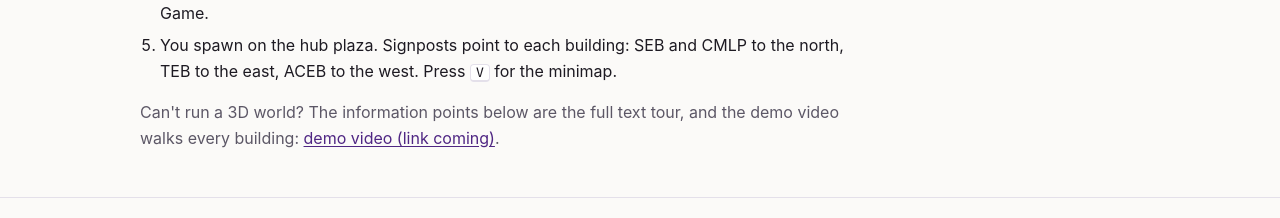
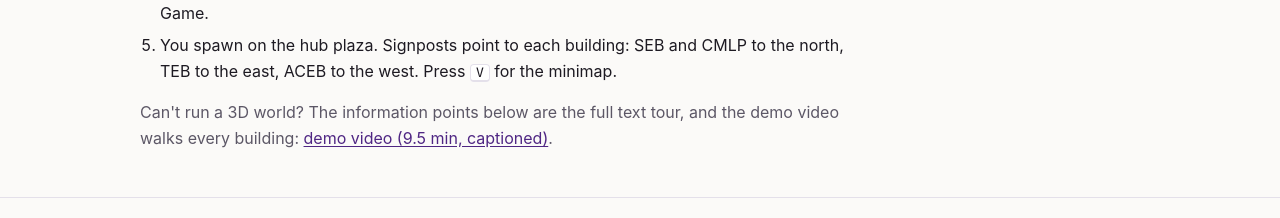
Before and after one commit to Ashwin-Krishan/weve-site, a plain HTML site: page index.html in a window 1280 px wide. Shown: the part 1470-1688 px from the top of the page. Drawn offline with Linux system fonts and the light colour scheme.

Commit message:
Link the demo video

```diff
--- a/index.html
+++ b/index.html
@@ -109,7 +109,7 @@ footer p { margin: 0 0 8px; max-width: 80ch; }
         <li>Start Luanti, choose Minetest Game, select <b>weve</b>, turn on Creative Mode and press Play Game.</li>
         <li>You spawn on the hub plaza. Signposts point to each building: SEB and CMLP to the north, TEB to the east, ACEB to the west. Press <kbd>V</kbd> for the minimap.</li>
       </ol>
-      <p class="lead">Can't run a 3D world? The information points below are the full text tour, and the demo video walks every building: <a id="video-link" href="#play">demo video (link coming)</a>.</p>
+      <p class="lead">Can't run a 3D world? The information points below are the full text tour, and the demo video walks every building: <a id="video-link" href="https://youtu.be/67qrTsYMZVA" target="_blank" rel="noopener">demo video (9.5 min, captioned)</a>.</p>
     </div>
   </section>
 
```
